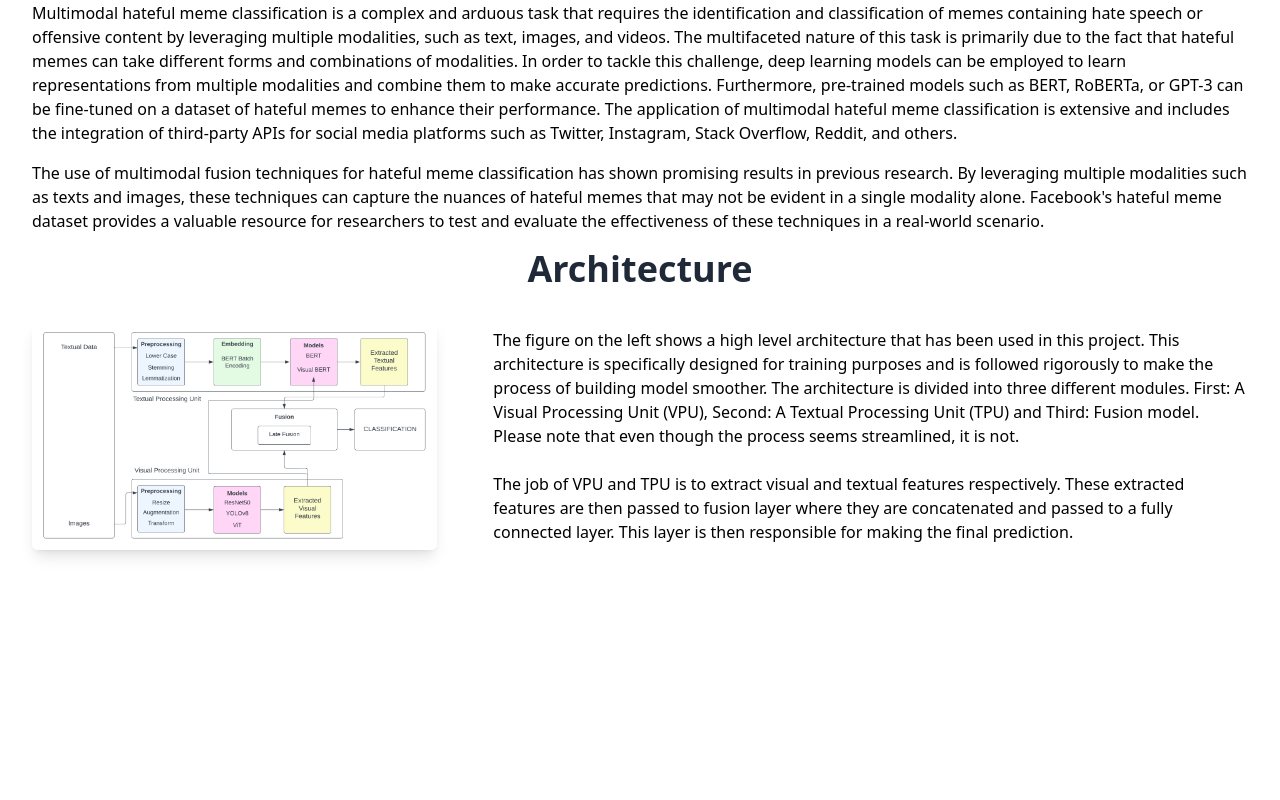
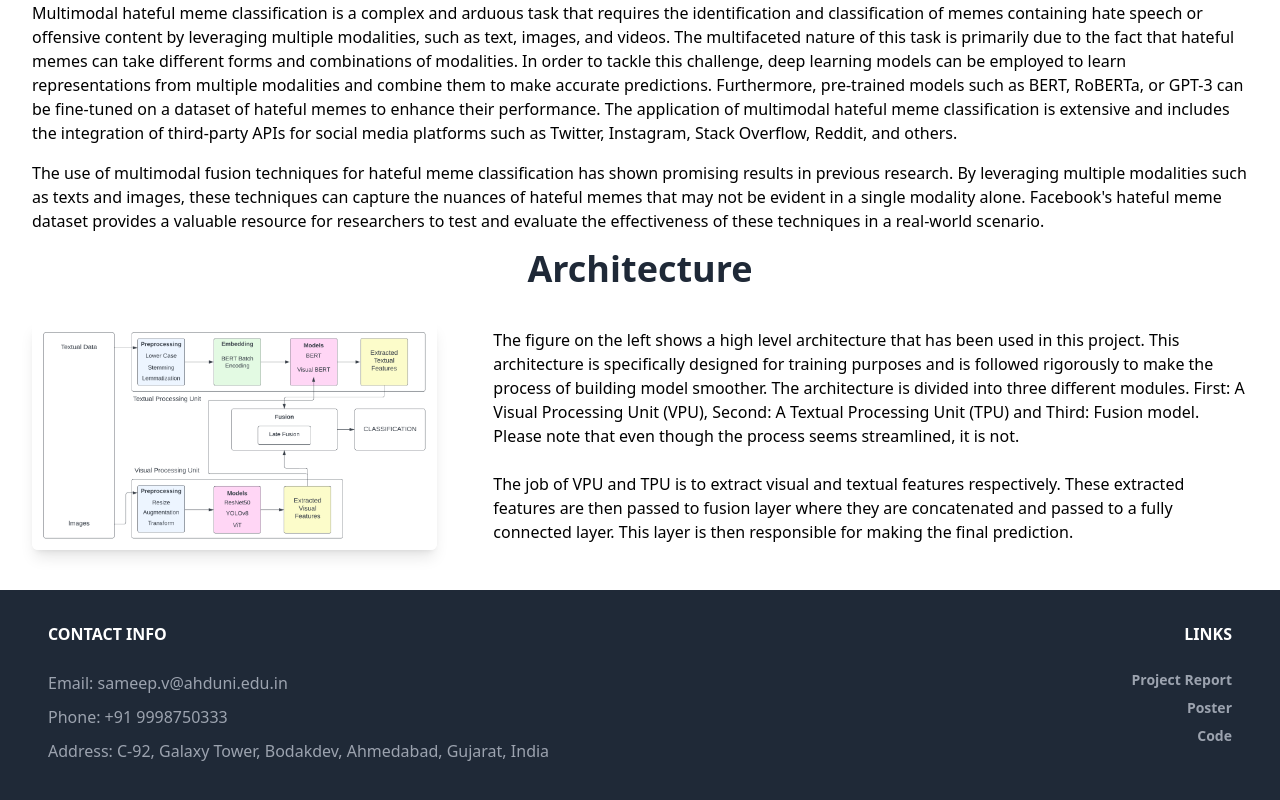
Before and after one commit to sameepv21/Hateful_Meme_Classification, a React (Create React App) app in the folder demo/: page / in a window 1280 px wide. Shown: the part 414-1214 px from the top of the page. Before the commit the page ends 1004 px from the top, so only its background shows below. Built offline with nearby package versions, Linux system fonts and the light colour scheme.

Commit message:
[feat]: footer added successfully

```diff
--- a/demo/src/App.js
+++ b/demo/src/App.js
@@ -4,6 +4,7 @@ import Home from './Components/Home';
 import Project from './Components/Project';
 import Docs from './Components/Docs';
 import Navbar from './Components/Navbar'
+import Footer from './Components/Footer'
 
 function App() {
   return (
@@ -15,6 +16,7 @@ function App() {
           <Route path="/docs" element = {<Docs />}/>
           <Route exact path="/" element = {<Home />} />
         </Routes>
+        <Footer />
       </div>
     </Router>
   );
--- /dev/null
+++ b/demo/src/Components/Footer.js
@@ -0,0 +1,47 @@
+import React from "react";
+
+function Footer() {
+    let github_url = "https://github.com/sameepv21/Hateful_Meme_Classification"
+    let report_url = ""
+    let poster_url = ""
+  return (
+    <footer className="bg-gray-800 py-8 justify-between">
+      <div className="max-w-7xl mx-auto px-4 sm:px-6 lg:px-8 container flex flex-wrap">
+        <div className="w-full md:w-1/2 px-4">
+          <h5 className="text-white uppercase mb-6 font-bold">Contact Info</h5>
+          <p className="text-gray-400 mb-2 leading-relaxed">
+            Email: sameep.v@ahduni.edu.in
+          </p>
+          <p className="text-gray-400 mb-2 leading-relaxed">
+            Phone: +91 9998750333
+          </p>
+          <p className="text-gray-400 mb-2 leading-relaxed">
+            Address: C-92, Galaxy Tower, Bodakdev, Ahmedabad, Gujarat, India
+          </p>
+        </div>
+        <div className="w-full md:w-1/2 px-4 text-right">
+          <h5 className="text-white uppercase mb-6 font-bold">Links</h5>
+          <ul className="list-unstyled">
+            <li>
+              <a href={report_url} className="text-gray-400 hover:text-white font-semibold block pb-2 text-sm">
+                Project Report
+              </a>
+            </li>
+            <li>
+              <a href={poster_url} className="text-gray-400 hover:text-white font-semibold block pb-2 text-sm">
+                Poster
+              </a>
+            </li>
+            <li>
+              <a href={github_url} className="text-gray-400 hover:text-white font-semibold block pb-2 text-sm">
+                Code
+              </a>
+            </li>
+          </ul>
+        </div>
+      </div>
+    </footer>
+  );
+}
+
+export default Footer;
```
